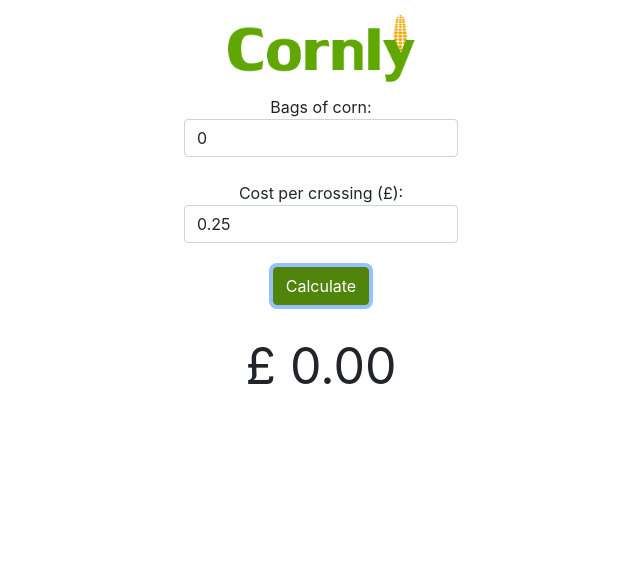
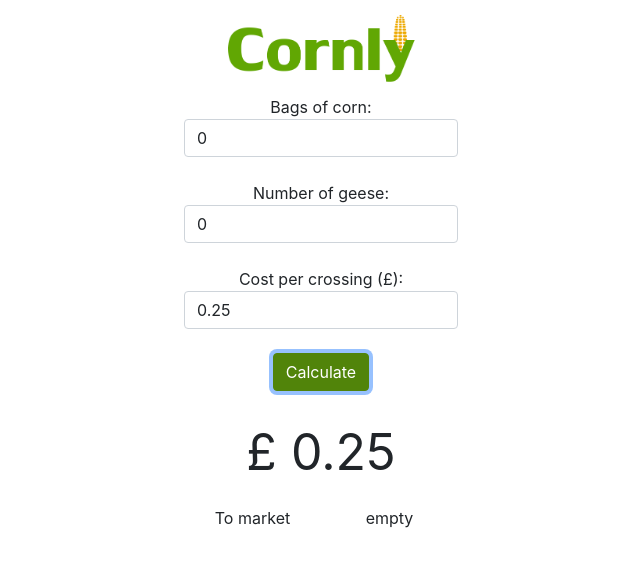
Before and after one commit to andrewclowes/cornly, a React (Create React App) app: page / in a window 1280 px wide. Both pictures are taken after a click on the button "Calculate". Shown: the top 566 px of the page, without its empty margins (319-959 px from the left). Built offline with nearby package versions, Linux system fonts and the light colour scheme.

Commit message:
Added journey step results

```diff
--- a/src/App.js
+++ b/src/App.js
@@ -6,7 +6,6 @@ function App() {
   return (
     <div className="App">
       <img className="logo" src={logo} alt="Logo"/>
-      {/* <h1>Cornly</h1> */}
       <div className="form-container">
         <TravelForm/>
       </div>
--- /dev/null
+++ b/src/Step.js
@@ -0,0 +1,10 @@
+export const Step = ({ index, cargo }) => {
+  return (
+    <div className="container">
+      <div className="row">
+        <p className="col-sm-6">{index % 2 === 0 ? 'To market' : 'To farm'}</p>
+        <p className="col-sm-6">{cargo}</p>
+      </div>
+    </div>
+  )
+}
--- a/src/TravelForm.js
+++ b/src/TravelForm.js
@@ -1,13 +1,25 @@
 import { useState } from 'react'
+import { Step } from './Step'
+import { generateJourney } from './journey'
+import { calculateCost } from './cost'
 
 export const TravelForm = () => {
-  const [bagsOfCorn, setBagsOfCorn] = useState(0)
+  const [numberOfCorn, setNumberOfCorn] = useState(0)
+  const [numberOfGeese, setNumberOfGeese] = useState(0)
   const [costPerCrossing, setCostPerCrossing] = useState(0.25)
+
   const [overallCost, setOverallCost] = useState(null)
+  const [journey, setJourney] = useState(null)
+  const [errorMessage, setErrorMessage] = useState(null)
 
   const handleBagsOfCornChange = event => {
     const { value } = event.target
-    setBagsOfCorn(Math.round(value))
+    setNumberOfCorn(Math.round(value))
+  }
+
+  const handleNumberOfGeeseChange = event => {
+    const { value } = event.target
+    setNumberOfGeese(Math.round(value))
   }
 
   const handleCostPerCrossingChange = event => {
@@ -20,15 +32,32 @@ export const TravelForm = () => {
       event.preventDefault();
     }
 
-    const total = bagsOfCorn * costPerCrossing * 2
+    const journey = generateJourney({
+      cornCount: numberOfCorn,
+      gooseCount: numberOfGeese
+    })
+    if (!journey) {
+      setOverallCost(null)
+      setJourney(null)
+      setErrorMessage('Journey is not possible')
+      return
+    }
+
+    const total = calculateCost(journey.length, costPerCrossing)
     setOverallCost(total)
+    setJourney(journey)
+    setErrorMessage(null)
   }
 
   return (
-    <form role="form" className="form">
+    <form className="form">
       <div className="form-group mb-4">
-        <label htmlFor="bags-of-corn" className="control-label">Bags of corn:</label>
-        <input type="text" pattern="\d*" className="form-control" name="bags-of-corn" value={bagsOfCorn} onChange={handleBagsOfCornChange}/>
+        <label htmlFor="number-of-corn" className="control-label">Bags of corn:</label>
+        <input type="text" pattern="\d*" className="form-control" name="number-of-corn" value={numberOfCorn} onChange={handleBagsOfCornChange}/>
+      </div>
+      <div className="form-group mb-4">
+        <label htmlFor="number-of-geese" className="control-label">Number of geese:</label>
+        <input type="text" pattern="\d*" className="form-control" name="number-of-geese" value={numberOfGeese} onChange={handleNumberOfGeeseChange}/>
       </div>
       <div className="form-group mb-4">
         <label htmlFor="cost-per-crossing">Cost per crossing (£):</label>
@@ -42,6 +71,13 @@ export const TravelForm = () => {
           <p className="cost">£ {overallCost.toFixed(2)}</p>
         </div>
       }
+      {
+        journey &&
+        journey.map((cargo, idx) => <Step index={idx} cargo={cargo} />)
+      }
+      {
+        <div>{errorMessage}</div>
+      }
     </form>
   )
 }
```
Also changed, not shown: 1 other file (tests, documents, lock files or other folders).
